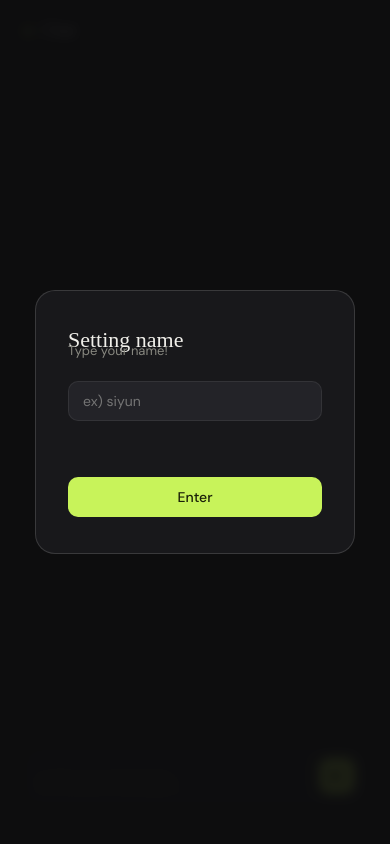
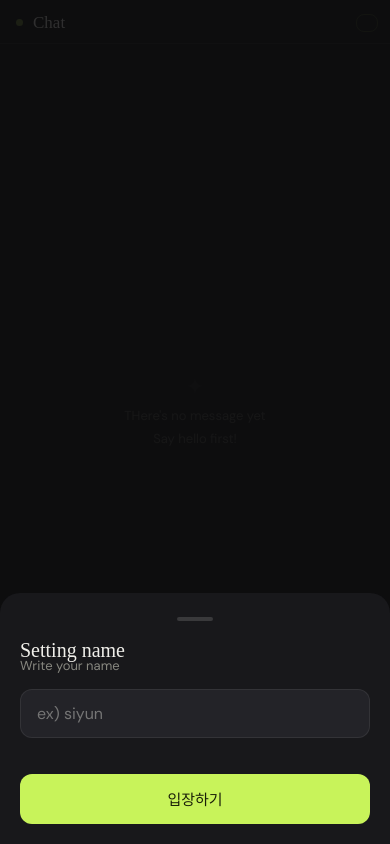
Before and after one commit to siyun0520/exercise_chat, a Flask app: page / in a window 390 px wide. Run offline with Flask 3, Linux system fonts and the light colour scheme; some web fonts are replaced.

Commit message:
fix: mobile optimization

```diff
--- a/app.py
+++ b/app.py
@@ -48,7 +48,6 @@ def send_message():
 
     messages.append(message)
 
-    # 상한선 초과 시 오래된 메시지부터 제거
     if len(messages) > MAX_MESSAGES:
         del messages[: len(messages) - MAX_MESSAGES]
 
--- a/templates/index.html
+++ b/templates/index.html
@@ -2,7 +2,9 @@
 <html lang="ko">
 <head>
     <meta charset="UTF-8">
-    <meta name="viewport" content="width=device-width, initial-scale=1.0">
+    <meta name="viewport" content="width=device-width, initial-scale=1.0, user-scalable=no, viewport-fit=cover">
+    <meta name="apple-mobile-web-app-capable" content="yes">
+    <meta name="apple-mobile-web-app-status-bar-style" content="black-translucent">
     <title>Chat</title>
     <link rel="preconnect" href="https://fonts.googleapis.com">
     <link href="https://fonts.googleapis.com/css2?family=DM+Mono:wght@400;500&family=Instrument+Serif:ital@0;1&family=DM+Sans:wght@300;400;500&display=swap" rel="stylesheet">
@@ -10,351 +12,299 @@
         *, *::before, *::after { box-sizing: border-box; margin: 0; padding: 0; }
 
         :root {
-            --bg: #0e0e0f;
-            --surface: #18181b;
-            --surface-2: #232328;
-            --border: rgba(255,255,255,0.07);
-            --border-hover: rgba(255,255,255,0.14);
-            --accent: #c8f35a;
-            --text-primary: #f0efea;
-            --text-secondary: #888880;
-            --text-muted: #4a4a45;
-            --bubble-out: #c8f35a;
+            --bg:              #0e0e0f;
+            --surface:         #18181b;
+            --surface-2:       #232328;
+            --border:          rgba(255,255,255,0.07);
+            --border-hover:    rgba(255,255,255,0.14);
+            --accent:          #c8f35a;
+            --text-primary:    #f0efea;
+            --text-secondary:  #888880;
+            --text-muted:      #4a4a45;
+            --bubble-out:      #c8f35a;
             --bubble-out-text: #1a1f08;
-            --bubble-in: #232328;
-            --bubble-in-text: #f0efea;
+            --bubble-in:       #232328;
+            --danger:          #e24b4a;
+            --sat: env(safe-area-inset-top,    0px);
+            --sab: env(safe-area-inset-bottom, 0px);
         }
+
+        html, body { height: 100%; overflow: hidden; }
 
         body {
             background: var(--bg);
             color: var(--text-primary);
             font-family: 'DM Sans', sans-serif;
-            height: 100dvh;
-            display: flex;
-            align-items: center;
-            justify-content: center;
+            -webkit-tap-highlight-color: transparent;
         }
 
         .app {
-            width: 100%;
-            max-width: 680px;
-            height: 100dvh;
+            position: fixed;
+            inset: 0;
             display: flex;
             flex-direction: column;
+            padding-top: var(--sat);
         }
 
-        /* ── 닉네임 설정 오버레이 ── */
         .overlay {
             position: fixed;
             inset: 0;
-            background: rgba(14,14,15,0.92);
+            background: rgba(14,14,15,0.85);
             display: flex;
-            align-items: center;
-            justify-content: center;
-            z-index: 100;
-            backdrop-filter: blur(6px);
+            align-items: flex-end;
+            z-index: 200;
+        }
+        .overlay.hidden { display: none; }
+
+        .overlay-sheet {
+            width: 100%;
+            background: var(--surface);
+            border-radius: 20px 20px 0 0;
+            padding: 24px 20px calc(20px + var(--sab));
+            display: flex;
+            flex-direction: column;
+            gap: 14px;
+            animation: slideUp 0.28s cubic-bezier(0.32, 0.72, 0, 1);
+        }
+        @keyframes slideUp {
+            from { transform: translateY(100%); }
+            to   { transform: translateY(0); }
         }
 
-        .overlay.hidden { display: none; }
-
-        .overlay-card {
-            background: var(--surface);
-            border: 1px solid var(--border-hover);
-            border-radius: 20px;
-            padding: 36px 32px;
-            width: 320px;
-            display: flex;
-            flex-direction: column;
-            gap: 20px;
+        .sheet-handle {
+            width: 36px; height: 4px;
+            background: var(--border-hover);
+            border-radius: 2px;
+            margin: 0 auto 4px;
         }
 
         .overlay-title {
             font-family: 'Instrument Serif', serif;
-            font-size: 22px;
-            font-weight: 400;
-            color: var(--text-primary);
+            font-size: 20px; font-weight: 400;
         }
-
         .overlay-sub {
-            font-size: 13px;
-            color: var(--text-secondary);
-            margin-top: -12px;
-            line-height: 1.5;
+            font-size: 13px; color: var(--text-secondary);
+            margin-top: -6px; line-height: 1.5;
         }
-
         .overlay-input {
             background: var(--surface-2);
             border: 1px solid var(--border);
-            border-radius: 10px;
-            padding: 10px 14px;
+            border-radius: 12px;
+            font-size: 16px;
+            padding: 13px 16px;
             color: var(--text-primary);
             font-family: 'DM Sans', sans-serif;
-            font-size: 14px;
-            outline: none;
+            outline: none; width: 100%;
             transition: border-color 0.15s;
-            width: 100%;
+            -webkit-appearance: none;
         }
-
         .overlay-input:focus { border-color: var(--border-hover); }
 
         .overlay-btn {
+            background: var(--accent); color: #1a1f08;
+            border: none; border-radius: 12px;
+            padding: 14px;
+            font-family: 'DM Sans', sans-serif;
+            font-size: 15px; font-weight: 500;
+            cursor: pointer;
+            transition: opacity 0.1s, transform 0.1s;
+            -webkit-appearance: none;
+        }
+        .overlay-btn:active { opacity: 0.8; transform: scale(0.98); }
+        .overlay-error { font-size: 12px; color: var(--danger); min-height: 14px; margin-top: -6px; }
+
+        .header {
+            flex-shrink: 0;
+            display: flex; align-items: center; gap: 10px;
+            padding: 12px 16px 10px;
+            border-bottom: 1px solid var(--border);
+        }
+        .header-dot {
+            width: 7px; height: 7px; border-radius: 50%;
             background: var(--accent);
-            color: #1a1f08;
-            border: none;
-            border-radius: 10px;
-            padding: 11px;
-            font-family: 'DM Sans', sans-serif;
-            font-size: 14px;
-            font-weight: 500;
-            cursor: pointer;
-            transition: opacity 0.15s;
-        }
-
-        .overlay-btn:hover { opacity: 0.85; }
-        .overlay-error { font-size: 12px; color: #e24b4a; min-height: 16px; }
-
-        /* ── Header ── */
-        .header {
-            padding: 20px 24px 16px;
-            display: flex;
-            align-items: center;
-            gap: 10px;
-            border-bottom: 1px solid var(--border);
-            flex-shrink: 0;
-        }
-
-        .header-dot {
-            width: 8px; height: 8px;
-            border-radius: 50%;
-            background: var(--accent);
-            box-shadow: 0 0 6px var(--accent);
             animation: pulse 2s ease-in-out infinite;
         }
-
-        @keyframes pulse {
-            0%, 100% { opacity: 1; }
-            50%       { opacity: 0.35; }
-        }
+        @keyframes pulse { 0%,100%{opacity:1} 50%{opacity:0.3} }
 
         .header-title {
             font-family: 'Instrument Serif', serif;
-            font-size: 18px;
-            font-weight: 400;
-            color: var(--text-primary);
+            font-size: 17px; font-weight: 400;
         }
-
-        .header-right {
-            margin-left: auto;
-            display: flex;
-            align-items: center;
-            gap: 10px;
-        }
+        .header-right { margin-left: auto; }
 
         .nick-badge {
             font-family: 'DM Mono', monospace;
-            font-size: 11px;
-            color: var(--accent);
-            letter-spacing: 0.05em;
-            cursor: pointer;
-            padding: 4px 8px;
+            font-size: 11px; color: var(--accent);
+            letter-spacing: 0.04em;
+            display: inline-block;
+            padding: 8px 10px; margin: -4px;
             border: 1px solid rgba(200,243,90,0.2);
-            border-radius: 6px;
-            transition: border-color 0.15s;
+            border-radius: 8px; cursor: pointer;
+            max-width: 110px;
+            overflow: hidden; text-overflow: ellipsis; white-space: nowrap;
         }
 
-        .nick-badge:hover { border-color: rgba(200,243,90,0.5); }
+        #chat {
+            flex: 1;
+            overflow-y: auto; overflow-x: hidden;
+            padding: 12px 14px 6px;
+            display: flex; flex-direction: column; gap: 4px;
+            -webkit-overflow-scrolling: touch;
+            overscroll-behavior-y: contain;
+            scroll-behavior: smooth;
+        }
+        #chat::-webkit-scrollbar { display: none; }
 
-        .status-tag {
-            font-family: 'DM Mono', monospace;
-            font-size: 11px;
-            color: var(--text-muted);
-            letter-spacing: 0.06em;
+        .empty-state {
+            flex: 1; display: flex; flex-direction: column;
+            align-items: center; justify-content: center;
+            gap: 6px; color: var(--text-muted); font-size: 13px;
         }
 
-        /* ── Chat ── */
-        #chat {
-            flex: 1;
-            overflow-y: auto;
-            padding: 20px 24px;
-            display: flex;
-            flex-direction: column;
-            gap: 6px;
-            scroll-behavior: smooth;
-        }
-
-        #chat::-webkit-scrollbar { width: 4px; }
-        #chat::-webkit-scrollbar-track { background: transparent; }
-        #chat::-webkit-scrollbar-thumb { background: var(--border-hover); border-radius: 2px; }
-
-        .empty-state {
-            flex: 1;
-            display: flex;
-            flex-direction: column;
-            align-items: center;
-            justify-content: center;
-            gap: 6px;
-            color: var(--text-muted);
-            font-size: 13px;
-            letter-spacing: 0.03em;
-        }
-
-        /* 날짜/시간 구분선 */
-        .divider {
-            display: flex;
-            align-items: center;
-            gap: 10px;
-            margin: 10px 0 4px;
-            font-family: 'DM Mono', monospace;
-            font-size: 10px;
-            color: var(--text-muted);
-            letter-spacing: 0.05em;
-        }
-
-        .divider::before, .divider::after {
-            content: '';
-            flex: 1;
-            height: 1px;
-            background: var(--border);
-        }
-
-        /* 말풍선 */
         .msg-wrapper {
             display: flex;
-            animation: fadeUp 0.18s ease;
+            animation: fadeUp 0.15s ease;
         }
-
         @keyframes fadeUp {
-            from { opacity: 0; transform: translateY(5px); }
-            to   { opacity: 1; transform: translateY(0); }
+            from { opacity:0; transform:translateY(4px); }
+            to   { opacity:1; transform:translateY(0); }
         }
-
         .msg-wrapper.outgoing { justify-content: flex-end; }
         .msg-wrapper.incoming { justify-content: flex-start; }
 
         .msg-col {
-            display: flex;
-            flex-direction: column;
-            gap: 3px;
-            max-width: 72%;
+            display: flex; flex-direction: column; gap: 2px;
+            max-width: 82%;
         }
-
         .msg-wrapper.outgoing .msg-col { align-items: flex-end; }
         .msg-wrapper.incoming .msg-col { align-items: flex-start; }
 
         .nick {
             font-family: 'DM Mono', monospace;
-            font-size: 10px;
-            color: var(--text-muted);
-            letter-spacing: 0.04em;
-            padding: 0 4px;
+            font-size: 10px; color: var(--text-muted); padding: 0 4px;
         }
-
         .bubble {
-            padding: 9px 13px;
-            border-radius: 16px;
-            font-size: 14px;
-            line-height: 1.6;
+            font-size: 15px;
+            line-height: 1.55;
+            padding: 10px 14px;
+            border-radius: 18px;
             word-break: break-word;
+            overflow-wrap: anywhere;
         }
-
         .bubble.out {
-            background: var(--bubble-out);
-            color: var(--bubble-out-text);
-            border-bottom-right-radius: 4px;
-            font-weight: 500;
+            background: var(--bubble-out); color: var(--bubble-out-text);
+            border-bottom-right-radius: 4px; font-weight: 500;
         }
-
         .bubble.in {
-            background: var(--bubble-in);
-            color: var(--bubble-in-text);
+            background: var(--bubble-in); color: var(--text-primary);
             border: 1px solid var(--border);
             border-bottom-left-radius: 4px;
         }
-
         .ts {
             font-family: 'DM Mono', monospace;
-            font-size: 10px;
-            color: var(--text-muted);
-            padding: 0 4px;
+            font-size: 10px; color: var(--text-muted); padding: 0 4px;
         }
 
-        /* ── Input ── */
         .input-area {
-            padding: 14px 24px 20px;
+            flex-shrink: 0;
+            padding: 8px 12px calc(8px + var(--sab));
             border-top: 1px solid var(--border);
-            flex-shrink: 0;
+            background: var(--bg);
         }
-
         .input-row {
-            display: flex;
-            gap: 10px;
-            align-items: flex-end;
+            display: flex; align-items: flex-end; gap: 8px;
             background: var(--surface);
             border: 1px solid var(--border);
-            border-radius: 16px;
-            padding: 10px 10px 10px 16px;
-            transition: border-color 0.15s;
+            border-radius: 22px;
+            padding: 8px 8px 8px 16px;
         }
-
-        .input-row:focus-within { border-color: var(--border-hover); }
-
         #message {
-            flex: 1;
-            background: transparent;
-            border: none;
-            outline: none;
+            flex: 1; background: transparent; border: none; outline: none;
             color: var(--text-primary);
             font-family: 'DM Sans', sans-serif;
-            font-size: 14px;
-            line-height: 1.5;
-            resize: none;
-            height: 22px;
-            max-height: 120px;
+            font-size: 16px; /* iOS 줌 방지 */
+            line-height: 1.4;
+            resize: none; height: 26px; max-height: 110px;
             overflow-y: auto;
+            -webkit-overflow-scrolling: touch;
         }
-
         #message::placeholder { color: var(--text-muted); }
 
         #send {
-            width: 36px; height: 36px;
-            border-radius: 10px;
-            background: var(--accent);
-            border: none;
-            cursor: pointer;
-            display: flex;
-            align-items: center;
-            justify-content: center;
+            width: 40px; height: 40px; /* 44px급 터치 타겟 */
+            border-radius: 50%;
+            background: var(--accent); border: none; cursor: pointer;
+            display: flex; align-items: center; justify-content: center;
             flex-shrink: 0;
-            transition: opacity 0.15s, transform 0.1s;
+            transition: opacity 0.1s, transform 0.1s;
+            -webkit-appearance: none;
         }
+        #send:active { opacity: 0.75; transform: scale(0.9); }
+        #send svg { width: 17px; height: 17px; fill: #1a1f08; }
 
-        #send:hover { opacity: 0.85; }
-        #send:active { transform: scale(0.94); }
-        #send svg { width: 16px; height: 16px; fill: #1a1f08; }
+        @media (min-width: 769px) {
+            body {
+                display: flex; align-items: center; justify-content: center;
+                background-image: radial-gradient(circle at 1px 1px, rgba(255,255,255,0.03) 1px, transparent 0);
+                background-size: 28px 28px;
+            }
+            .app {
+                position: relative; inset: auto;
+                width: 460px;
+                height: 88dvh; max-height: 820px;
+                border: 1px solid var(--border);
+                border-radius: 24px; overflow: hidden;
+                padding-top: 0;
+            }
+            .overlay { align-items: center; justify-content: center; }
+            .overlay-sheet {
+                width: 360px; border-radius: 20px;
+                padding: 32px 28px;
+                animation: fadeScale 0.2s ease;
+            }
+            @keyframes fadeScale {
+                from { opacity:0; transform:scale(0.96); }
+                to   { opacity:1; transform:scale(1); }
+            }
+            .sheet-handle { display: none; }
 
-        .char-count {
-            font-family: 'DM Mono', monospace;
-            font-size: 10px;
-            color: var(--text-muted);
-            text-align: right;
-            margin-top: 6px;
-            padding: 0 4px;
+            .header { padding: 16px 20px 14px; }
+            #chat {
+                padding: 16px 20px 8px;
+                overflow-y: auto;
+            }
+            #chat::-webkit-scrollbar { display: block; width: 4px; }
+            #chat::-webkit-scrollbar-track { background: transparent; }
+            #chat::-webkit-scrollbar-thumb { background: var(--border-hover); border-radius: 2px; }
+
+            .msg-col { max-width: 72%; }
+            .bubble { font-size: 14px; }
+            .input-area { padding: 10px 16px 14px; }
+            #send { border-radius: 12px; }
+            .nick-badge:hover { border-color: rgba(200,243,90,0.5); }
         }
-
-        .char-count.warn { color: #e24b4a; }
+        @media (min-width: 1280px) {
+            .app { width: 520px; }
+        }
     </style>
 </head>
 <body>
 
 <div class="overlay" id="overlay">
-    <div class="overlay-card">
+    <div class="overlay-sheet">
+        <div class="sheet-handle"></div>
         <div>
             <p class="overlay-title">Setting name</p>
-            <p class="overlay-sub">Type your name!</p>
+            <p class="overlay-sub">Write your name</p>
         </div>
-        <input class="overlay-input" id="nickInput" type="text" placeholder="ex) siyun" maxlength="20" autocomplete="off" />
+        <input
+            class="overlay-input" id="nickInput"
+            type="text" placeholder="ex) siyun"
+            maxlength="20" autocomplete="off"
+            autocorrect="off" autocapitalize="none" spellcheck="false"
+        />
         <p class="overlay-error" id="nickError"></p>
-        <button class="overlay-btn" id="nickBtn">Enter</button>
+        <button class="overlay-btn" id="nickBtn">입장하기</button>
     </div>
 </div>
 
@@ -363,71 +313,89 @@
         <div class="header-dot"></div>
         <h1 class="header-title">Chat</h1>
         <div class="header-right">
-            <span class="nick-badge" id="nickDisplay" title="click to change name"></span>
-            <span class="status-tag" id="statusTag">LIVE</span>
+            <span class="nick-badge" id="nickDisplay" title="tap to change name"></span>
         </div>
     </header>
 
     <div id="chat">
         <div class="empty-state" id="emptyState">
-            <span style="font-size:24px;opacity:0.3">✦</span>
-            <p>There's no message yet</p>
+            <span style="font-size:22px;opacity:0.25">✦</span>
+            <p>THere's no message yet</p>
             <p>Say hello first!</p>
         </div>
     </div>
 
     <div class="input-area">
         <div class="input-row">
-            <textarea id="message" placeholder="write your message..." rows="1" maxlength="500"></textarea>
+            <textarea
+                id="message"
+                placeholder="type your message..."
+                rows="1" maxlength="500"
+                autocorrect="off" autocapitalize="none" spellcheck="false"
+            ></textarea>
             <button id="send" title="send">
                 <svg viewBox="0 0 24 24" xmlns="http://www.w3.org/2000/svg">
                     <path d="M2 21l21-9L2 3v7l15 2-15 2z"/>
                 </svg>
             </button>
         </div>
-        <div class="char-count"><span id="charCount">0</span> / 500</div>
     </div>
 </div>
 
 <script>
-    let myUsername = null;
-    let totalFetched = 0;        // 마지막으로 받은 total 카운트 (delta polling)
-    let renderedCount = 0;       // 화면에 렌더링된 메시지 수
+    let myUsername    = null;
+    let renderedCount = 0;
 
     const overlay    = document.getElementById('overlay');
     const nickInput  = document.getElementById('nickInput');
     const nickBtn    = document.getElementById('nickBtn');
     const nickError  = document.getElementById('nickError');
     const nickDisplay= document.getElementById('nickDisplay');
-    const statusTag  = document.getElementById('statusTag');
     const chatDiv    = document.getElementById('chat');
     const emptyState = document.getElementById('emptyState');
     const msgInput   = document.getElementById('message');
     const sendBtn    = document.getElementById('send');
-    const charCount  = document.getElementById('charCount');
+    const appEl      = document.querySelector('.app');
+
+    function adjustLayout() {
+        if (!window.visualViewport) return;
+        const mobile = window.innerWidth < 769;
+        if (mobile) {
+            appEl.style.height = window.visualViewport.height + 'px';
+            appEl.style.top    = window.visualViewport.offsetTop + 'px';
+        } else {
+            appEl.style.height = '';
+            appEl.style.top    = '';
+        }
+    }
+
+    if (window.visualViewport) {
+        window.visualViewport.addEventListener('resize', () => {
+            adjustLayout();
+            requestAnimationFrame(() => { chatDiv.scrollTop = chatDiv.scrollHeight; });
+        });
+        window.visualViewport.addEventListener('scroll', adjustLayout);
+    }
 
     /* ── 닉네임 설정 ── */
     async function setUsername() {
         const name = nickInput.value.trim();
-        if (!name) { nickError.textContent = 'Type your name!'; return; }
+        if (!name) { nickError.textContent = 'type your name'; return; }
 
-        const res = await fetch('/set_username', {
+        const res  = await fetch('/set_username', {
             method: 'POST',
             headers: { 'Content-Type': 'application/json' },
             body: JSON.stringify({ username: name })
         });
         const data = await res.json();
 
-        if (!res.ok) {
-            nickError.textContent = data.error || 'Sorry, An error has occurred';
-            return;
-        }
+        if (!res.ok) { nickError.textContent = data.error || 'There is an system error'; return; }
 
         myUsername = data.username;
         nickDisplay.textContent = myUsername;
         overlay.classList.add('hidden');
-        msgInput.focus();
         startPolling();
+        setTimeout(() => msgInput.focus(), 150);
     }
 
     nickBtn.addEventListener('click', setUsername);
@@ -437,7 +405,7 @@
         nickInput.value = myUsername || '';
         nickError.textContent = '';
         overlay.classList.remove('hidden');
-        nickInput.focus();
+        setTimeout(() => nickInput.focus(), 100);
     });
 
     function appendMessage(msg) {
@@ -469,25 +437,18 @@
         wrapper.appendChild(col);
         chatDiv.appendChild(wrapper);
     }
+
     async function fetchMessages() {
         try {
-            const res = await fetch(`/messages?after=${renderedCount}`);
+            const res  = await fetch(`/messages?after=${renderedCount}`);
             const data = await res.json();
-            statusTag.textContent = 'LIVE';
-
-            const newMsgs = data.messages;
-            if (newMsgs.length === 0) return;
-
-            if (renderedCount === 0) {
-                emptyState.style.display = 'none';
-            }
-
-            newMsgs.forEach(appendMessage);
-            renderedCount += newMsgs.length;
-
+            if (!data.messages.length) return;
+            if (renderedCount === 0) emptyState.style.display = 'none';
+            data.messages.forEach(appendMessage);
+            renderedCount += data.messages.length;
             chatDiv.scrollTop = chatDiv.scrollHeight;
         } catch {
-            statusTag.textContent = 'OFFLINE';
+
         }
     }
 
@@ -495,11 +456,12 @@
         fetchMessages();
         setInterval(fetchMessages, 1500);
     }
+
     async function sendMessage() {
         const text = msgInput.value.trim();
         if (!text || !myUsername) return;
 
-        const res = await fetch('/send', {
+        const res  = await fetch('/send', {
             method: 'POST',
             headers: { 'Content-Type': 'application/json' },
             body: JSON.stringify({ message: text })
@@ -508,9 +470,7 @@
 
         if (res.ok) {
             msgInput.value = '';
-            msgInput.style.height = '22px';
-            charCount.textContent = '0';
-            charCount.classList.remove('warn');
+            msgInput.style.height = '26px';
             if (emptyState.style.display !== 'none') emptyState.style.display = 'none';
             appendMessage(data.message);
             renderedCount += 1;
@@ -519,16 +479,21 @@
     }
 
     sendBtn.addEventListener('click', sendMessage);
+
     msgInput.addEventListener('keydown', e => {
-        if (e.key === 'Enter' && !e.shiftKey) { e.preventDefault(); sendMessage(); }
+        if (e.key === 'Enter' && !e.shiftKey && window.innerWidth >= 769) {
+            e.preventDefault();
+            sendMessage();
+        }
     });
 
     msgInput.addEventListener('input', () => {
-        msgInput.style.height = '22px';
-        msgInput.style.height = Math.min(msgInput.scrollHeight, 120) + 'px';
-        const len = msgInput.value.length;
-        charCount.textContent = len;
-        charCount.classList.toggle('warn', len >= 450);
+        msgInput.style.height = '26px';
+        msgInput.style.height = Math.min(msgInput.scrollHeight, 110) + 'px';
+    });
+
+    msgInput.addEventListener('focus', () => {
+        setTimeout(() => { chatDiv.scrollTop = chatDiv.scrollHeight; }, 350);
     });
 </script>
 </body>
```
